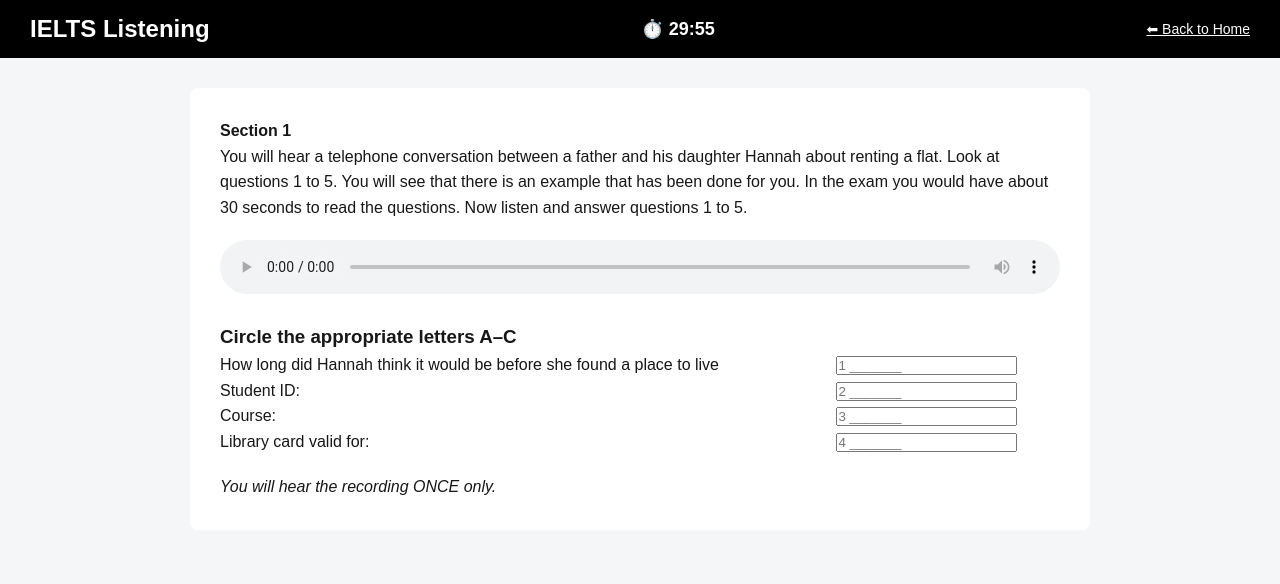
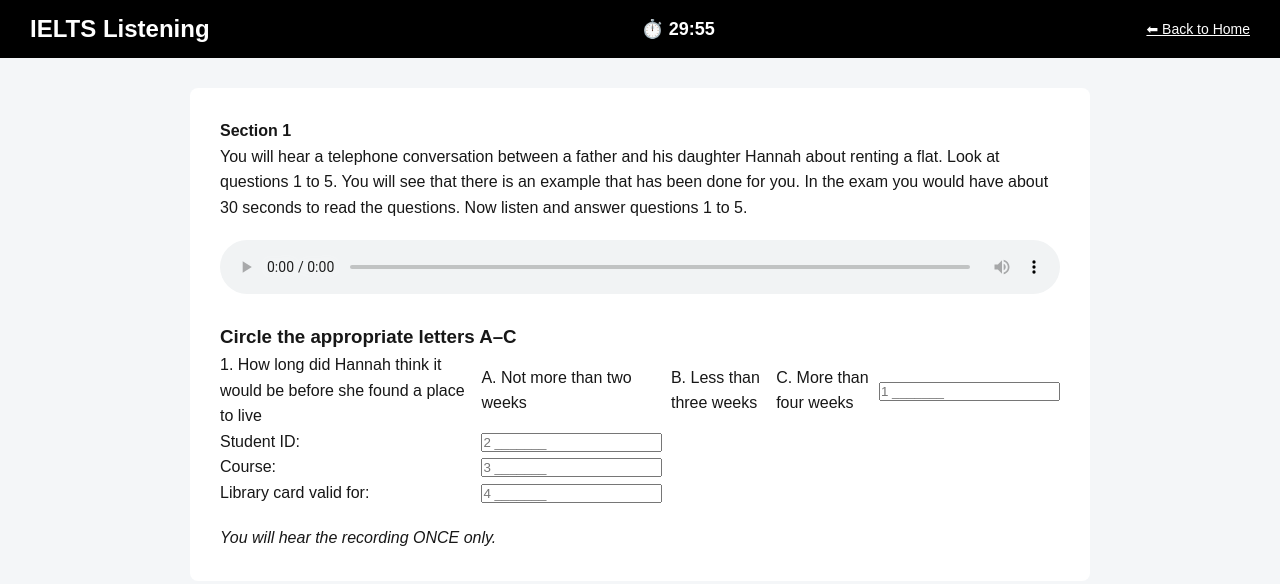
Before and after one commit to annievnnguyen-stack/ielts-practice-site, a Next.js app: page /listening in a window 1280 px wide. Shown: the top 584 px of the page. Built offline with nearby package versions, Linux system fonts and the light colour scheme.

Commit message:
Add Back to Home button on all pages

```diff
--- a/pages/listening.js
+++ b/pages/listening.js
@@ -24,7 +24,11 @@ Now listen and answer questions 1 to 5.
       <table style={{ width: "100%", borderCollapse: "collapse" }}>
         <tbody>
           <tr>
-            <td>How long did Hannah think it would be before she found a place to live</td>
+            <td>1. How long did Hannah think it would be before she found a place to live</td>
+		<td>A.  Not more than two weeks</td>
+		<td>B.  Less than three weeks</td>
+		<td>C.  More than four weeks</td>
+
             <td>
               <input type="text" placeholder="1 _______" />
             </td>
```
